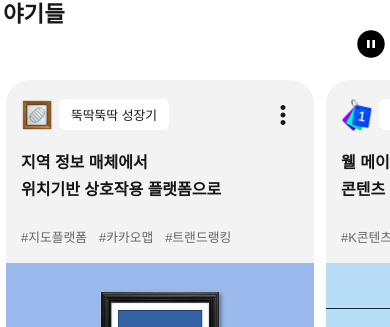
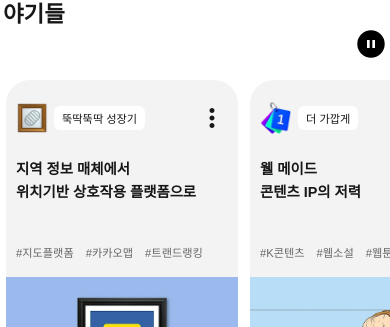
Before and after one commit to MinSungJe/KakaoCorp_Clone, a Next.js app: page / in a window 390 px wide. Shown: the part 416-743 px from the top of the page. Built offline with nearby package versions, Linux system fonts and the light colour scheme.

Commit message:
[feat] CardComponent 반응형 디자인 추가 (#12)

```diff
--- a/src/components/styles/CardComponents.module.css
+++ b/src/components/styles/CardComponents.module.css
@@ -56,3 +56,40 @@
     font-size: 0.8rem;
     margin-right: 12px;
 }
+
+@media screen and (max-width: 1024px) {
+    .card-container {
+        width: 252px;
+        height: 309px;
+    }
+
+    .UpImageCard-contents-container {
+        height: 60%;
+        padding: 0 10px 5px 10px;
+    }
+
+    .UpImageCard-image-container {
+        height: 40%;
+    }
+
+    .titleText {
+        padding: 4px 8px;
+        font-size: 0.7rem;
+    }
+
+    .contents-description>p {
+        font-size: 0.9rem;
+        margin-bottom: 2px;
+    }
+
+    .tagText {
+        font-size: 0.7rem;
+    }
+}
+
+@media screen and (max-width: 768px) {
+    .card-container {
+        width: 232px;
+        height: 328px;
+    }
+}
```
